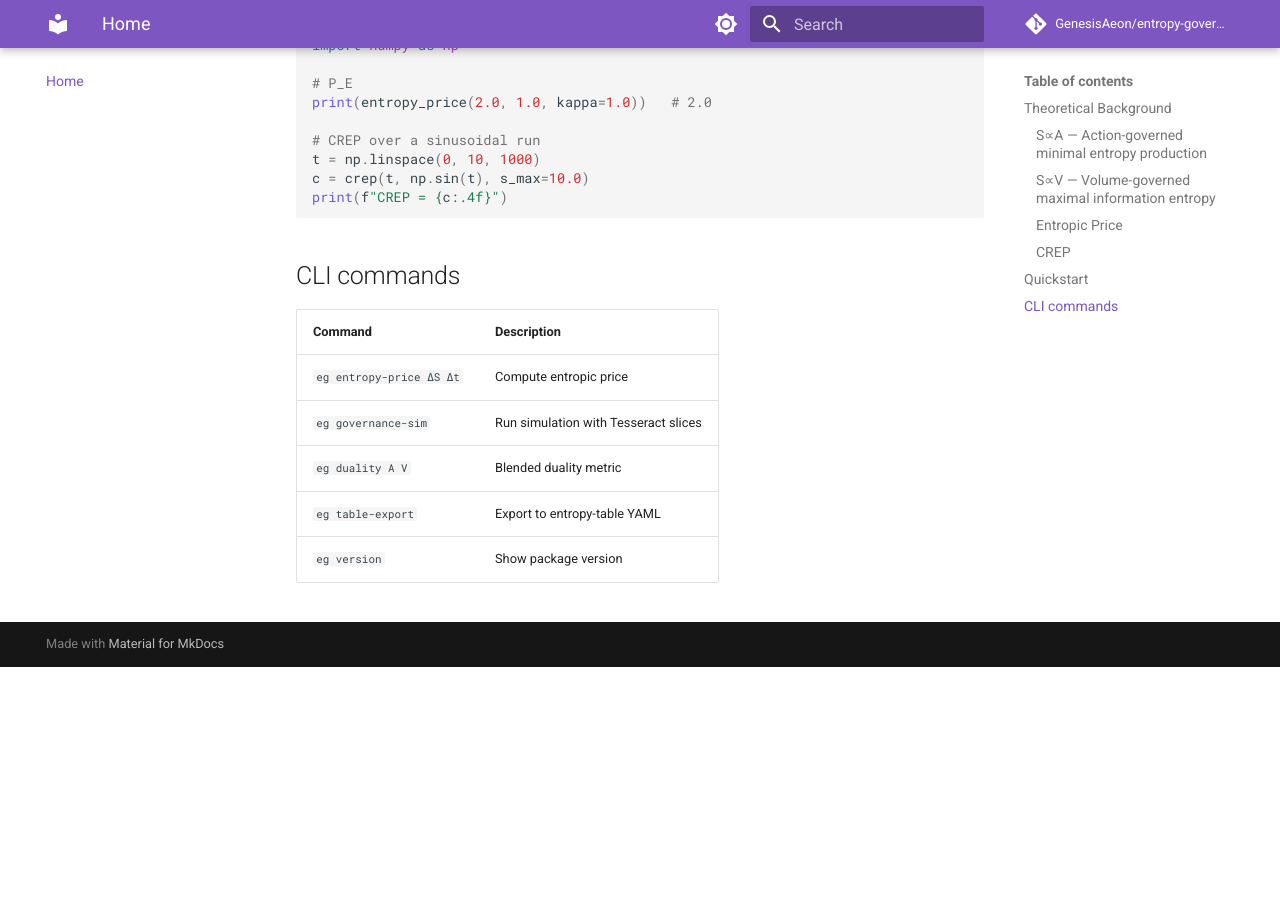
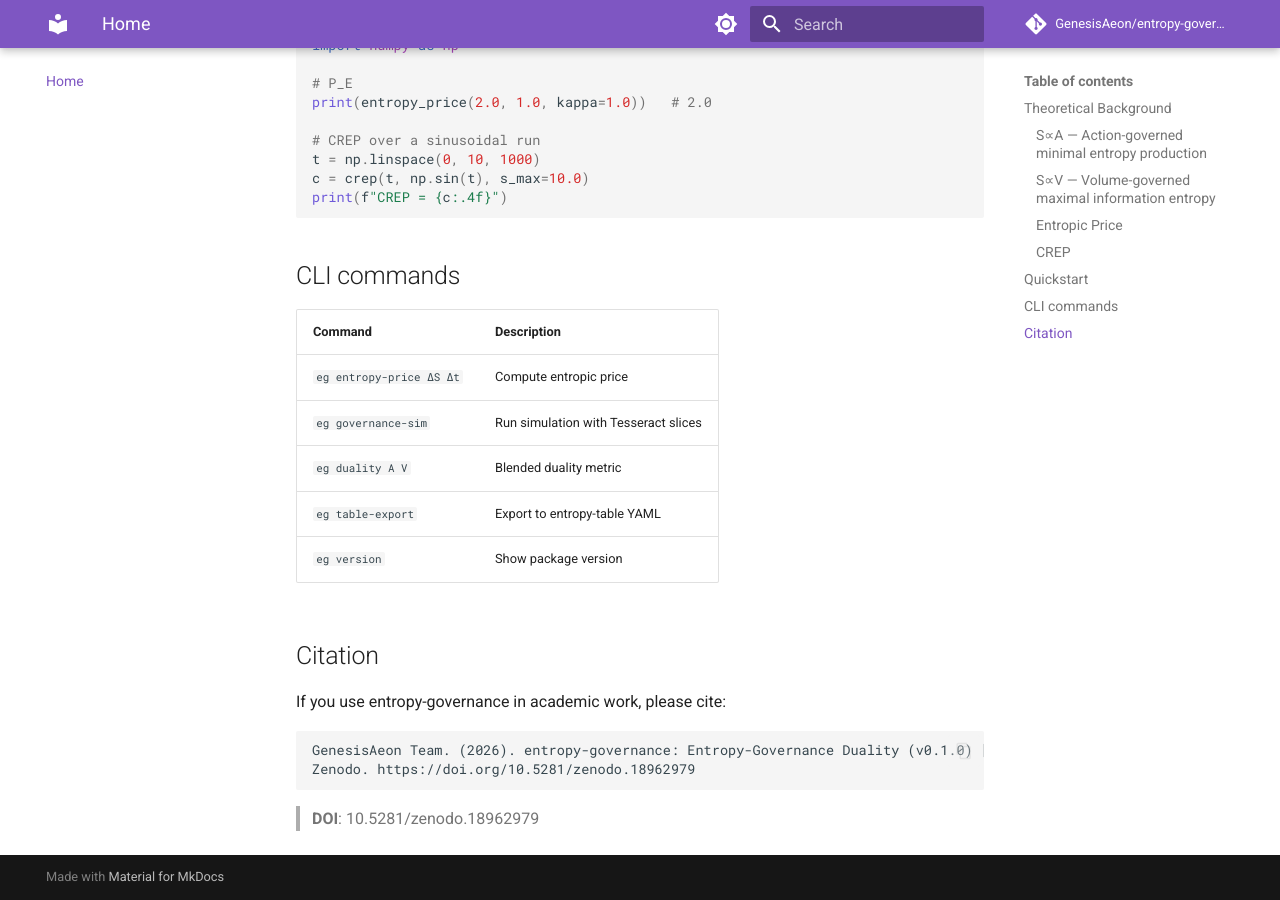
Before and after one commit to GenesisAeon/entropy-governance, an MkDocs documentation site: the page built from docs/index.md, in a window 1280 px wide and 900 px high, scrolled down 1334 px. Built offline with MkDocs 1.6.1 and Material for MkDocs 9.7.7, drawn with Linux system fonts in a browser that asks for light colours; comment, search, counter and statistics services are not loaded; before the commit the page ends 2001 px from its top, so only the background shows below that.

Commit message:
docs: add real Zenodo DOI 10.5281/zenodo.18962979 across all files
- README.md: replace XXXXXXX placeholder with real DOI, remove draft note
- CHANGELOG.md: add DOI line for v0.1.0 release
- pyproject.toml: add DOI URL to [project.urls]
- docs/index.md: add Citation section with real DOI
- CITATION.cff: new file with full CFF metadata and real DOI

https://claude.ai/code/session_01LJL7mLjPZaXgPHbZmE9iri

````diff
--- a/docs/index.md
+++ b/docs/index.md
@@ -61,3 +61,14 @@ print(f"CREP = {c:.4f}")
 | `eg duality A V` | Blended duality metric |
 | `eg table-export` | Export to entropy-table YAML |
 | `eg version` | Show package version |
+
+## Citation
+
+If you use entropy-governance in academic work, please cite:
+
+```
+GenesisAeon Team. (2026). entropy-governance: Entropy-Governance Duality (v0.1.0) [Software].
+Zenodo. https://doi.org/10.5281/zenodo.18962979
+```
+
+> **DOI**: 10.5281/zenodo.18962979
--- a/pyproject.toml
+++ b/pyproject.toml
@@ -46,6 +46,7 @@ eg = "entropy_governance.cli:app"
 Repository = "https://github.com/GenesisAeon/entropy-governance"
 Issues = "https://github.com/GenesisAeon/entropy-governance/issues"
 Changelog = "https://github.com/GenesisAeon/entropy-governance/blob/main/CHANGELOG.md"
+DOI = "https://doi.org/10.5281/zenodo.18962979"
 
 [build-system]
 requires = ["hatchling"]
````
Also changed, not shown: CHANGELOG.md (+2 -0 lines), README.md (+2 -2 lines), 1 other file.
